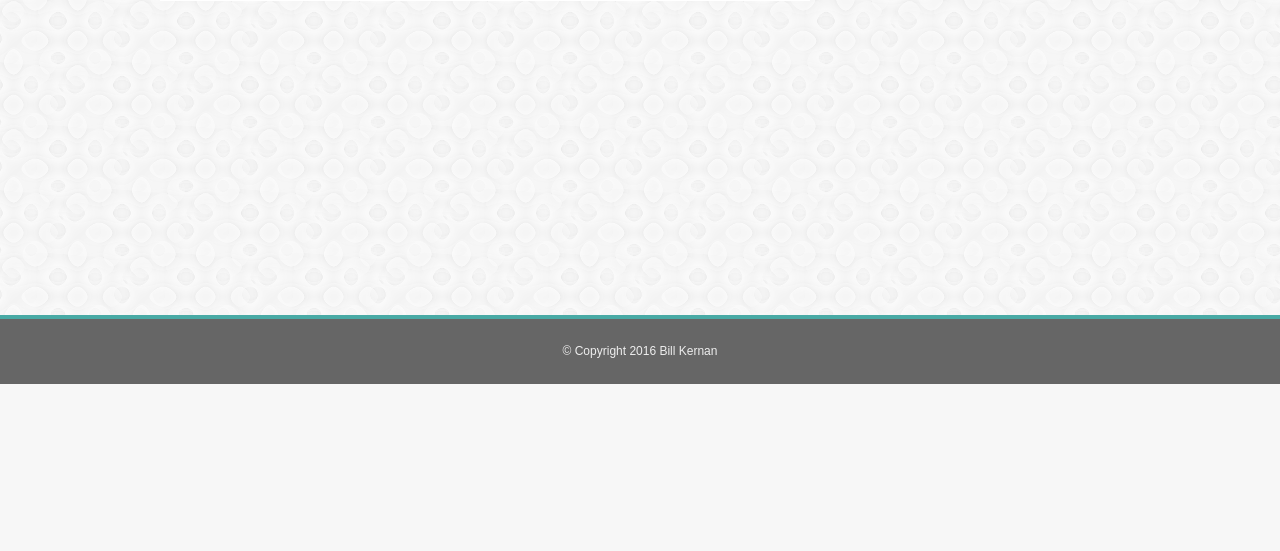
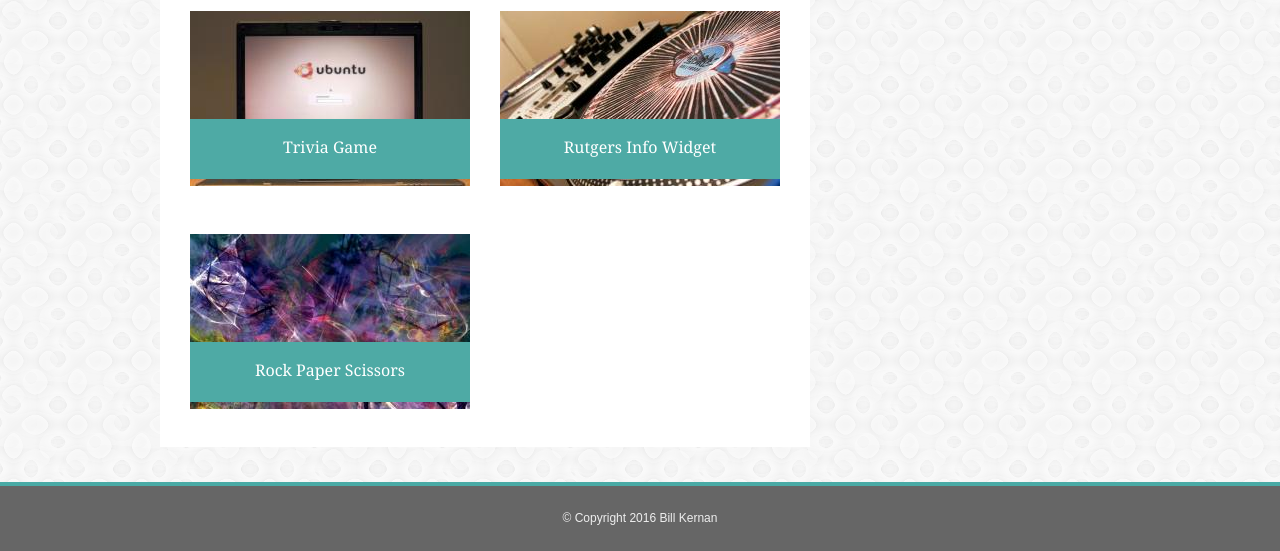
Before and after one commit to wkernan/Basic-Portfolio, a PHP site: page /portfolio.html in a window 1280 px wide. Shown: the part 421-972 px from the top of the page. Before the commit the page ends 805 px from the top, so only its background shows below. Run offline with PHP 8.4, Linux system fonts and the light colour scheme.

Commit message:
finished portfolio page

```diff
--- a/assets/css/style.css
+++ b/assets/css/style.css
@@ -227,8 +227,20 @@ button {
 .tnail {
 	margin: 30px 0 15px 0;
 	float: left;
+	position: relative;
 }
 
 .rightnail {
 	margin-right: 30px;
 }
+
+.highlite {
+	position: absolute;
+	color: white;
+  padding-top: 20px;
+  bottom: 10px;
+  height: 40px;
+  background: #4EAAA5;
+  width: 280px;
+  text-align: center;
+}
--- a/portfolio.html
+++ b/portfolio.html
@@ -23,10 +23,38 @@
 					<header class="line-dark"><h2>Portfolio</h2></header>
 					<div class="row">
 						<div class="tnail rightnail">
-							<img src="http://lorempixel.com/280/175">
+							<img src="assets/images/pic1.jpeg">
+							<div class="highlite">
+								<h3>Hangman</h3>
+							</div>
 						</div>
 						<div class="tnail">
-							<img src="http://lorempixel.com/280/175">
+							<img src="assets/images/pic2.jpeg">
+							<div class="highlite">
+								<h3>RPG Game</h3>
+							</div>
+						</div>
+					</div>
+					<div class="row">
+						<div class="tnail rightnail">
+							<img src="assets/images/pic3.jpeg">
+							<div class="highlite">
+								<h3>Trivia Game</h3>
+							</div>
+						</div>
+						<div class="tnail">
+							<img src="assets/images/pic4.jpeg">
+							<div class="highlite">
+								<h3>Rutgers Info Widget</h3>
+							</div>
+						</div>
+					</div>
+					<div class="row">
+						<div class="tnail rightnail">
+							<img src="assets/images/pic5.jpeg">
+							<div class="highlite">
+								<h3>Rock Paper Scissors</h3>
+							</div>
 						</div>
 					</div>
 				</div>
```
Also changed, not shown: assets/images/pic1.jpeg (added), assets/images/pic2.jpeg (added), assets/images/pic3.jpeg (added), assets/images/pic4.jpeg (added), assets/images/pic5.jpeg (added).
